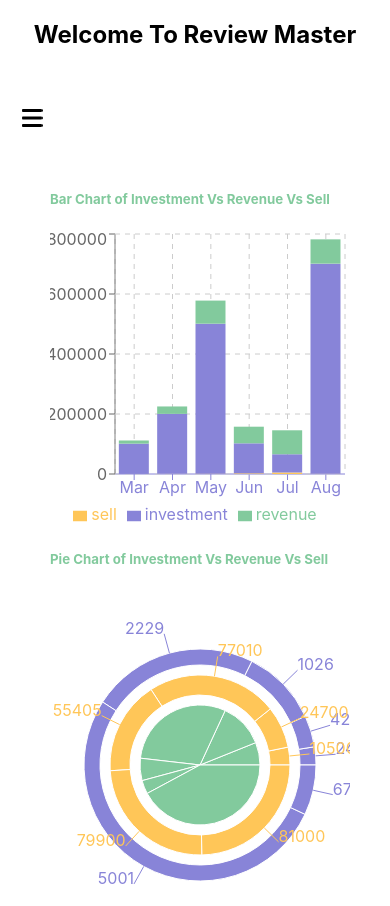
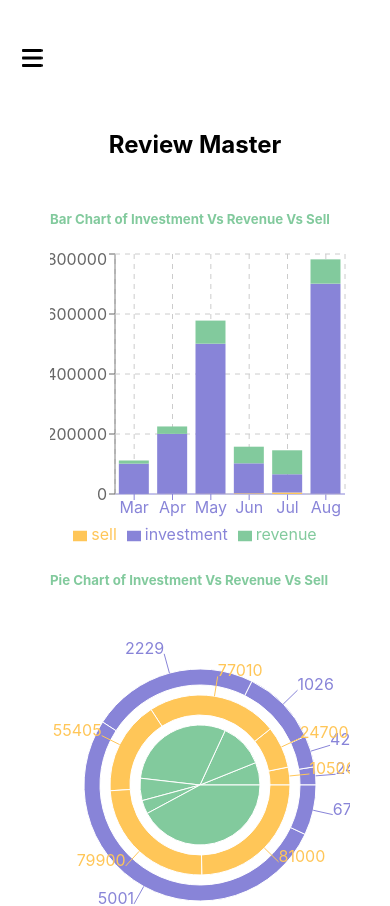
Before and after one commit to pavel-genuine/product-analysis-website, a React (Create React App) app: page /dashboard in a window 390 px wide. Shown: the top 906 px of the page. Built offline with nearby package versions, Linux system fonts and the light colour scheme.

Commit message:
final commit

```diff
--- a/src/Components/Blogs/Blogs.js
+++ b/src/Components/Blogs/Blogs.js
@@ -2,7 +2,7 @@ import React from 'react';
 
 const Blogs = () => {
     return (
-        <div style={{margin:' 140px 50px'}}>
+        <div style={{margin:'30px 50px 150px 50px'}}>
             <h2>Context API</h2>
             <p>Context API is powerful feature of react by using it data could be shared with other components unlike parent-children props drilling. In Props drilling data could be sent to direct children components only but context API is minimize this limitation ,now data could be share other not only children but also other components by this.
                 createContext , useContext hooks are used for this feature. createContext returns provider and consumer.
--- a/src/Components/Dashboard/Dashboard.css
+++ b/src/Components/Dashboard/Dashboard.css
@@ -2,7 +2,7 @@
 
     display: grid;
     grid-template-columns: 1fr 1fr 1fr;
-    margin: 50px 100px;
+    margin: 30px 100px 150px;
 
 
 }
@@ -11,7 +11,7 @@
     .dash-board{
         display: grid;
         grid-template-columns:1fr;
-        margin: 120px 50px;
+        margin: 30px 50px;
         z-index: -1;
 
 
--- a/src/Components/Features/Features.css
+++ b/src/Components/Features/Features.css
@@ -32,7 +32,7 @@ img:hover {
     display: grid;
     grid-template-columns: 1fr 1fr;
     margin: 100px;
-    padding-top: 120px;
+    padding-top: 30px;
 }
 
 @media only screen and (max-width: 688px) {
@@ -41,7 +41,7 @@ img:hover {
         display: grid;
         grid-template-columns: 1fr;
         margin: 0;
-        padding:120px 40px;
+        padding:30px 40px;
 
     }
 
--- a/src/Components/Header/Header.css
+++ b/src/Components/Header/Header.css
@@ -11,6 +11,11 @@
 }
 #toggler{
   display: none;
+}
+
+h2{
+  text-align:center;
+   margin-top:30px
 }
 
 @media only screen and (max-width: 688px) {
@@ -38,15 +43,20 @@
       z-index: 1;
       display: block;
       position: fixed;
-      top: 110px;
+      top: 50px;
       left: 25px;
       transform: scale(1.5);
     }
 
     #toggler:checked~.header{
 
-      transform: translatey(-30px);
+      transform: translatey(-150px);
 
+    }
+
+    h2{
+      text-align:center;
+       margin-top:130px
     }
 
 
--- a/src/Components/Header/Header.js
+++ b/src/Components/Header/Header.js
@@ -10,9 +10,8 @@ import { faBars, } from '@fortawesome/free-solid-svg-icons'
 
 const Header = () => {
     return (
-       <div className='nav' >
-            <h2 style={{textAlign:'center'}}>Welcome To Review Master</h2>
-
+       <div>
+         <div className='nav'>
              <label htmlFor="toggler">
                 <FontAwesomeIcon className='fa-bar' icon={faBars} />
             </label>
@@ -25,6 +24,9 @@ const Header = () => {
             <CustomLink to='/blogs'>BLOGS</CustomLink>
 
          </div>
+      </div>
+         <h2> Review Master</h2>
+
        </div>
     );
 };
--- a/src/Components/Reviews/ReviewsTab.js
+++ b/src/Components/Reviews/ReviewsTab.js
@@ -9,7 +9,7 @@ const ReviewsTab = () => {
     const [reviews, setReviews] = useReview()
 
     return (
-        <div style={{margin:'135px auto'}}>
+        <div style={{margin:'30px auto'}}>
             <h2 style={{textAlign:'center'}}>Reviews :</h2>
 
           <div className='reviews'  >
```
